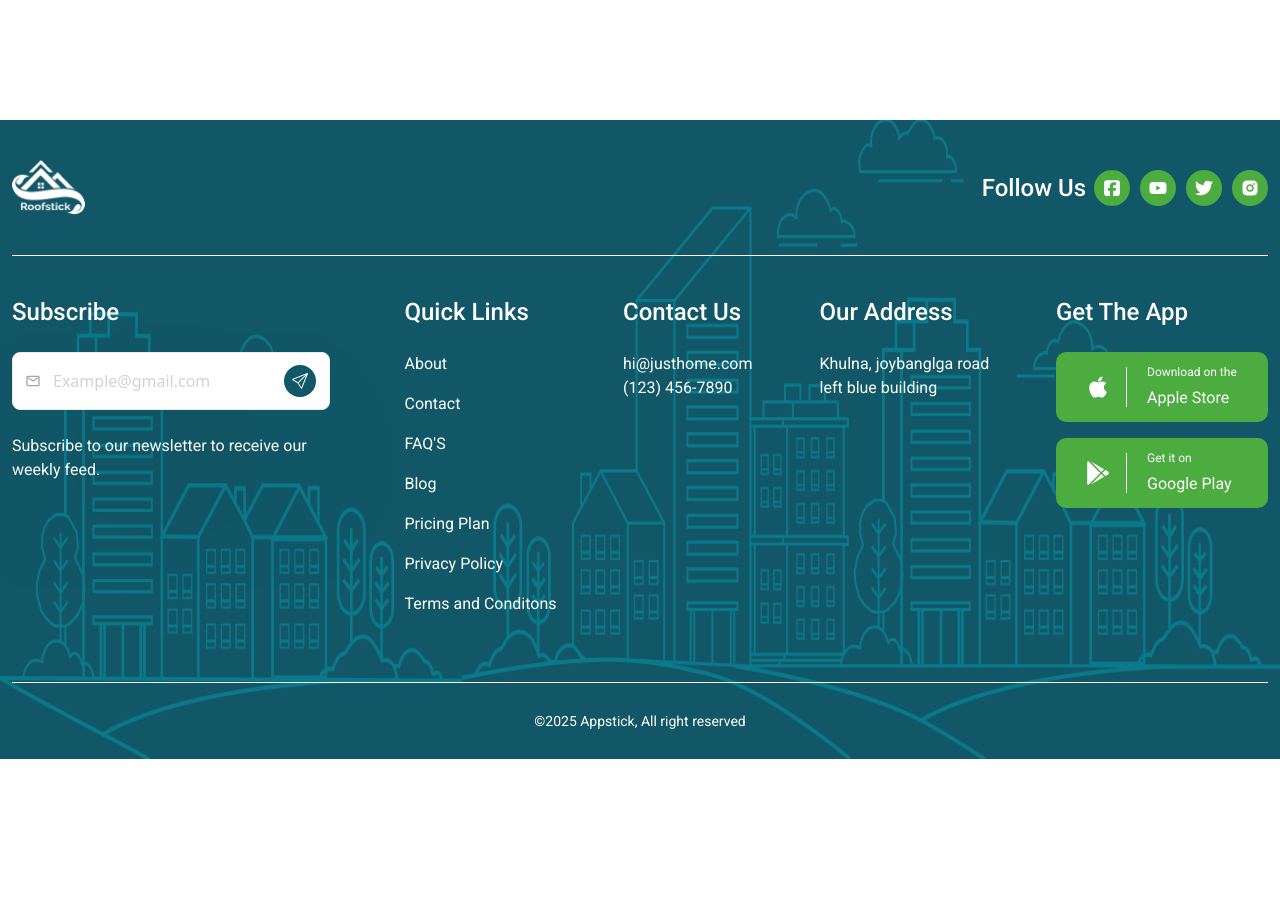
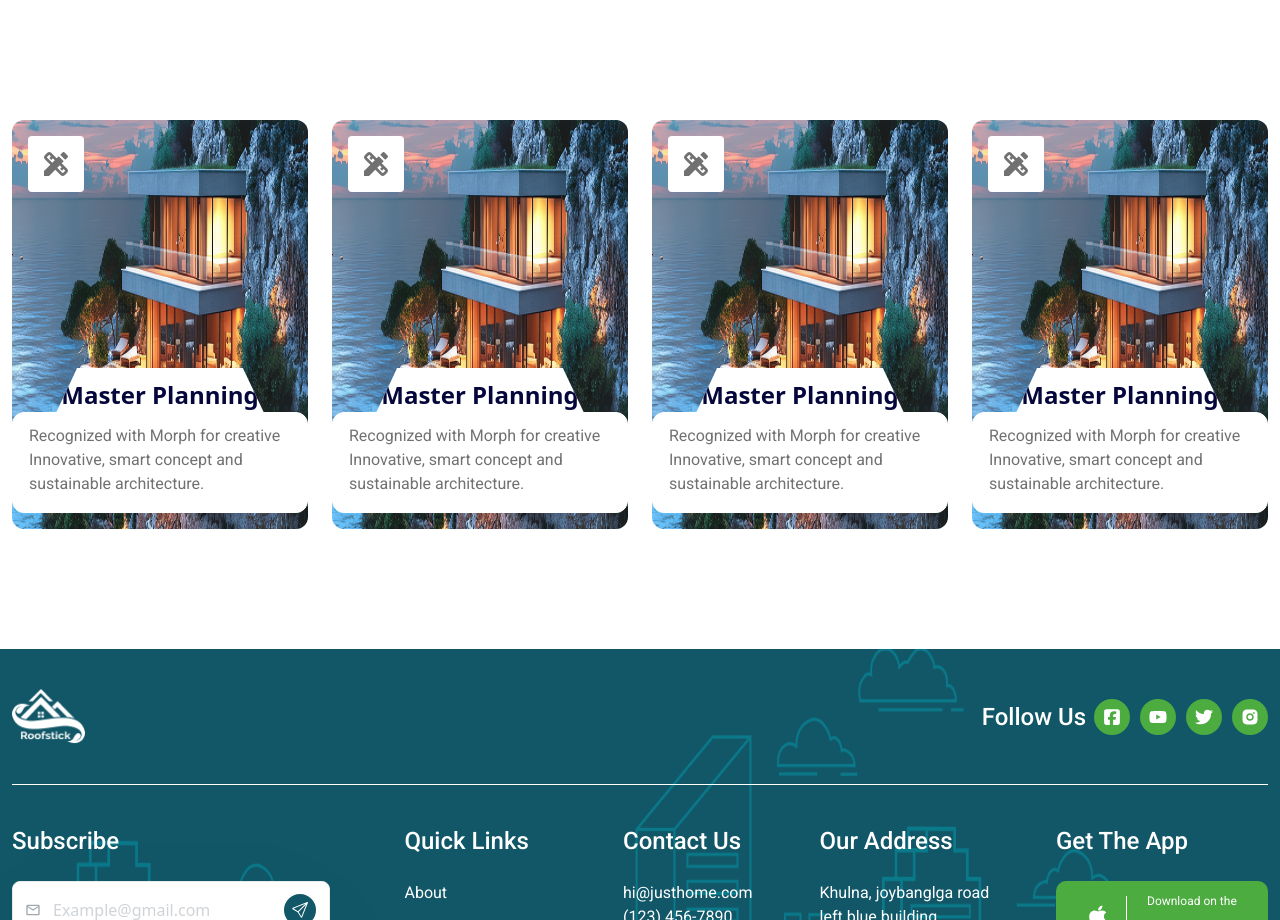
Before and after one commit to Tasniasamia/roofstick_appstick, a Next.js app: page / in a window 1280 px wide. Shown: the part 9573-10493 px from the top of the page. Before the commit the page ends 10332 px from the top, so only its background shows below. Built offline with nearby package versions, Linux system fonts and the light colour scheme.

Commit message:
servicecard done

```diff
--- a/app/(site)/page.tsx
+++ b/app/(site)/page.tsx
@@ -8,6 +8,7 @@ import HeroSection1 from '@/components/(site)/home/hero';
 import OurBlog from '@/components/(site)/home/ourBlog';
 import OurClients from '@/components/(site)/home/ourClients';
 import OurService from '@/components/(site)/home/ourService';
+import OurService2 from '@/components/(site)/home/ourService2';
 import OurTeam from '@/components/(site)/home/ourTeam';
 import OurTestimonial from '@/components/(site)/home/ourTestimonial';
 import Properties from '@/components/(site)/home/properties';
@@ -36,6 +37,7 @@ const page = () => {
             <ContactUs1/>
             <ContactUs2/>
             <OurTeam/>
+            <OurService2/>
 
         </div>
     );
--- a/app/globals.css
+++ b/app/globals.css
@@ -69,10 +69,6 @@
 .text-secondary {
   color: var(--color-text-secondary);
   transition: color 0.3s ease;
-}
-.text-secondary:hover {
-  color: var(--text-secondary-hover);
-  transition: all 3s;
 }
 
 .font-Inter {
@@ -533,3 +529,7 @@ color:#A2A8AF!important;
   boxShadow: 0 24px 40px -10px rgba(15, 28, 51, 0.16) ;
   }
 }
+
+.service-title{
+  clip-path: polygon(10% 0, 90% 0, 100% 100%, 0% 100%);
+}
--- /dev/null
+++ b/components/(site)/home/ourService2.tsx
@@ -0,0 +1,20 @@
+import ServiceCard from "@/components/common/card/serviceCard";
+import TeamCard from "@/components/common/card/teamCard";
+import React from "react";
+
+const OurService2 = () => {
+  return (
+    <div className="lg:mt-[120px] mt-[60px] 2xl:px-0 px-3">
+      <div className="container">
+        <div className="grid xl:grid-cols-4 lg:grid-cols-3 sm:grid-cols-2 grid-cols-1 gap-6">
+         <ServiceCard/>
+         <ServiceCard/>
+         <ServiceCard/>
+         <ServiceCard/>
+        </div>
+      </div>
+    </div>
+  );
+};
+
+export default OurService2;
--- /dev/null
+++ b/components/common/card/serviceCard.tsx
@@ -0,0 +1,29 @@
+import Image from "next/image";
+import React from "react";
+import { MdDesignServices } from "react-icons/md";
+
+const ServiceCard = () => {
+  return (
+    <div className="w-full h-[409px] rounded-xl relative">
+      <Image
+        src="/img1.png"
+        alt="service"
+        width={500}
+        height={500}
+        className="h-full absolute w-full rounded-xl"
+      />
+      <div className="h-14 w-14 bg-white grid place-items-center absolute rounded-sm top-4 left-4">
+     <MdDesignServices className="text-[32px] text-[#717171]"/>
+      </div>
+      <div className="absolute bottom-4 ">
+        <h4 className="text-2xl text-primary font-semibold border-white border mx-auto w-[70%] service-title rounded-t-2xl text-center  line-clamp-1 bg-white pt-2.5">Master Planning </h4>
+        <p className="text-base border-white border text-secondary line-clamp-3 rounded-xl font-roboto font-normal px-4 pb-4 pt-[11px] bg-white">
+          Recognized with Morph for creative Innovative, smart concept and
+          sustainable architecture.
+        </p>
+      </div>
+    </div>
+  );
+};
+
+export default ServiceCard;
```
